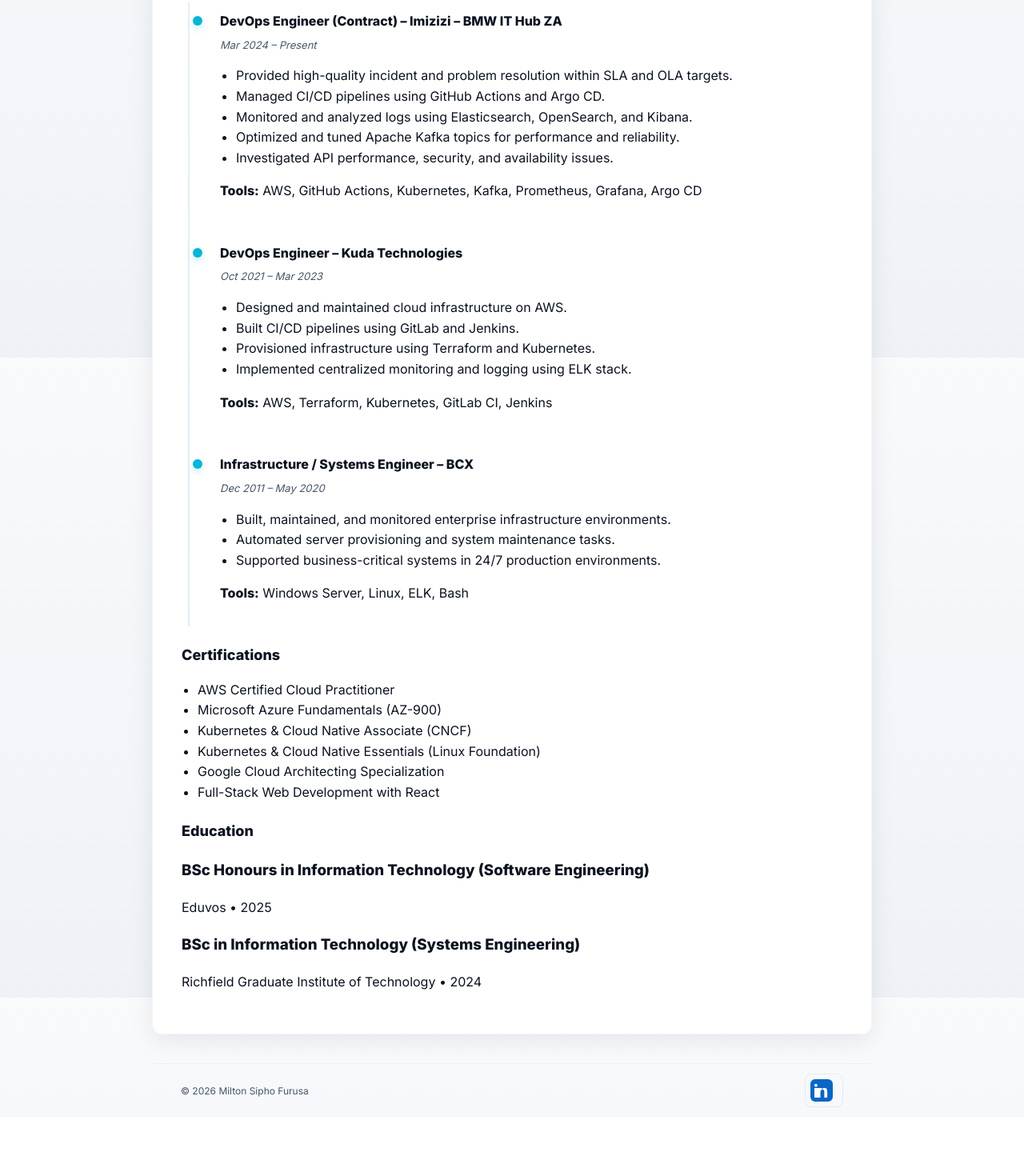
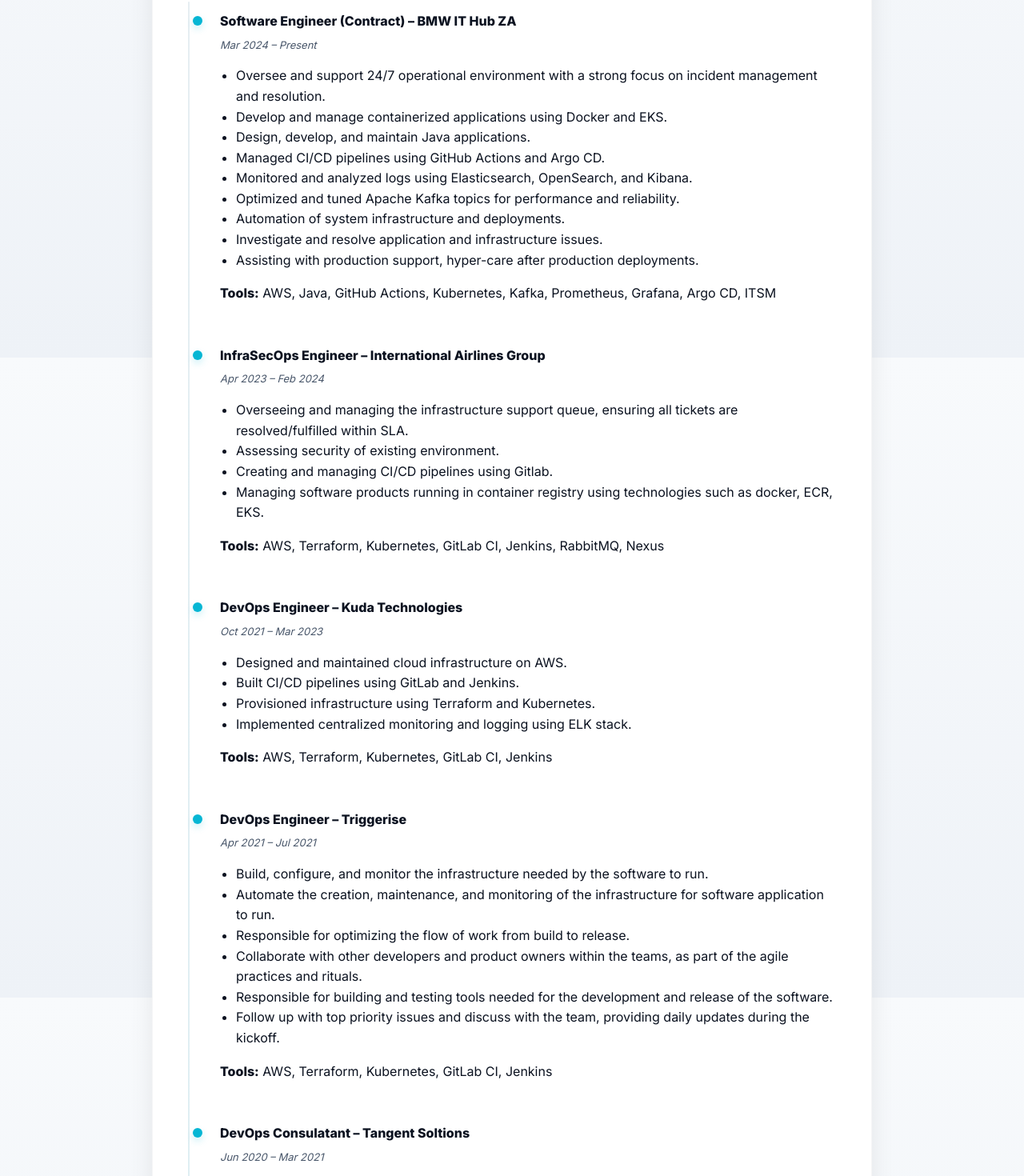
Before and after one commit to msfurusa/miltonf-cv-app, a Next.js app: page / in a window 1280 px wide. Shown: the part 1153-2623 px from the top of the page at 80% size. Before the commit the page ends 2549 px from the top, so only its background shows below. Built offline with nearby package versions, Linux system fonts and the light colour scheme.

Commit message:
polish and refine cv data

```diff
--- a/data/cvData.ts
+++ b/data/cvData.ts
@@ -2,21 +2,21 @@
 
 const cv: CV = {
   name: "Milton Sipho Furusa",
-  title: "DevOps / Cloud / Software Engineer",
+  title: "Software Engineer | Cloud | DevOps",
   location: "Midrand, Gauteng, South Africa",
   email: "msfurusa@gmail.com",
   linkedin: "linkedin.com/in/milton-sipho-furusa",
   phone: "+27 78 525 5566",
 
   summary: `
-DevOps Cloud and Software Engineer with extensive experience in cloud infrastructure,
+Software Engineer Cloud & DevOps and  with extensive experience in cloud infrastructure,
 CI/CD automation, Kubernetes, monitoring, and enterprise systems.
 Strong background in AWS, Azure, and GCP, supporting production platforms
 and optimizing system reliability, performance, and security.
 `,
 
   skills: {
-    Cloud: ["AWS", "Azure", "GCP", "SAP BTP"],
+    Cloud: ["AWS", "Azure", "GCP"],
     DevOps: [
       "Docker",
       "Kubernetes",
@@ -42,18 +42,34 @@
 
   experience: [
     {
-      role: "DevOps Engineer (Contract)",
-      company: "Imizizi – BMW IT Hub ZA",
+      role: "Software Engineer (Contract)",
+      company: "BMW IT Hub ZA",
       period: "Mar 2024 – Present",
       bullets: [
-        "Provided high-quality incident and problem resolution within SLA and OLA targets.",
+        "Oversee and support 24/7 operational environment with a strong focus on incident management and resolution.",
+        "Develop and manage containerized applications using Docker and EKS.",
+        "Design, develop, and maintain Java applications.",
         "Managed CI/CD pipelines using GitHub Actions and Argo CD.",
         "Monitored and analyzed logs using Elasticsearch, OpenSearch, and Kibana.",
         "Optimized and tuned Apache Kafka topics for performance and reliability.",
-        "Investigated API performance, security, and availability issues.",
+        "Automation of system infrastructure and deployments.",
+        "Investigate and resolve application and infrastructure issues.",
+        "Assisting with production support, hyper-care after production deployments.",
       ],
       tools:
-        "AWS, GitHub Actions, Kubernetes, Kafka, Prometheus, Grafana, Argo CD",
+        "AWS, Java, GitHub Actions, Kubernetes, Kafka, Prometheus, Grafana, Argo CD, ITSM",
+    },
+        {
+      role: "InfraSecOps Engineer",
+      company: "International Airlines Group",
+      period: "Apr 2023 – Feb 2024",
+      bullets: [
+        "Overseeing and managing the infrastructure support queue, ensuring all tickets are resolved/fulfilled within SLA.",
+        "Assessing security of existing environment.",
+        "Creating and managing CI/CD pipelines using Gitlab.",
+        "Managing software products running in container registry using technologies such as docker, ECR, EKS.",
+      ],
+      tools: "AWS, Terraform, Kubernetes, GitLab CI, Jenkins, RabbitMQ, Nexus",
     },
     {
       role: "DevOps Engineer",
@@ -67,6 +83,32 @@
       ],
       tools: "AWS, Terraform, Kubernetes, GitLab CI, Jenkins",
     },
+        {
+      role: "DevOps Engineer",
+      company: "Triggerise",
+      period: "Apr 2021 – Jul 2021",
+      bullets: [
+        "Build, configure, and monitor the infrastructure needed by the software to run.",
+        "Automate the creation, maintenance, and monitoring of the infrastructure for software application to run.",
+        "Responsible for optimizing the flow of work from build to release.",
+        "Collaborate with other developers and product owners within the teams, as part of the agile practices and rituals.",
+        "Responsible for building and testing tools needed for the development and release of the software.",
+        "Follow up with top priority issues and discuss with the team, providing daily updates during the kickoff.",
+      ],
+      tools: "AWS, Terraform, Kubernetes, GitLab CI, Jenkins",
+    },
+        {
+      role: "DevOps Consulatant",
+      company: "Tangent Soltions",
+      period: "Jun 2020 – Mar 2021",
+      bullets: [
+        "Designed and maintained cloud infrastructure on AWS.",
+        "Built CI/CD pipelines using GitLab and Jenkins.",
+        "Provisioned infrastructure using Terraform and Kubernetes.",
+        "Build highly automated development pipelines, with zero touch deployments, allowing both developers and operations to deploy at free will.",
+      ],
+      tools: "Azure DevOps, C#, .Net, CI/CD, Git, Terraform, Kubernetes, Docker, SonarQube, PowerShell",
+    },
     {
       role: "Infrastructure / Systems Engineer",
       company: "BCX",
@@ -74,9 +116,25 @@
       bullets: [
         "Built, maintained, and monitored enterprise infrastructure environments.",
         "Automated server provisioning and system maintenance tasks.",
-        "Supported business-critical systems in 24/7 production environments.",
+        "Monitoring all services and system performance on servers.",
+        "Liaising with vendors and IT personnel in relation to application and infrastructure support.",
+        "Raising all new software bugs and applying the fixes to the appropriate platform.",
+        "Ensure all knowledge gained is documented for reference.",
       ],
-      tools: "Windows Server, Linux, ELK, Bash",
+      tools: "Windows Server, Linux",
+    },
+        {
+      role: "Jnr Systems Administrator",
+      company: "Hwange Colliery",
+      period: "Aug 2007 – Dec 2010",
+      bullets: [
+        "Resource scheduling and tasking using the windows server operating system.",
+        "Responsible for business-critical systems.",
+        "Installation, monitoring and maintaining applications in a 24/7 production environment.",
+        "Maintaining and implementing servers and devices storage, disk layouts, file system configurations, and OS to specific applications.",
+        "Performing weekly backups and restores on the main servers.",
+      ],
+      tools: "Windows Server, Unix Solaris, Redhat Linux",
     },
   ],
 
```
